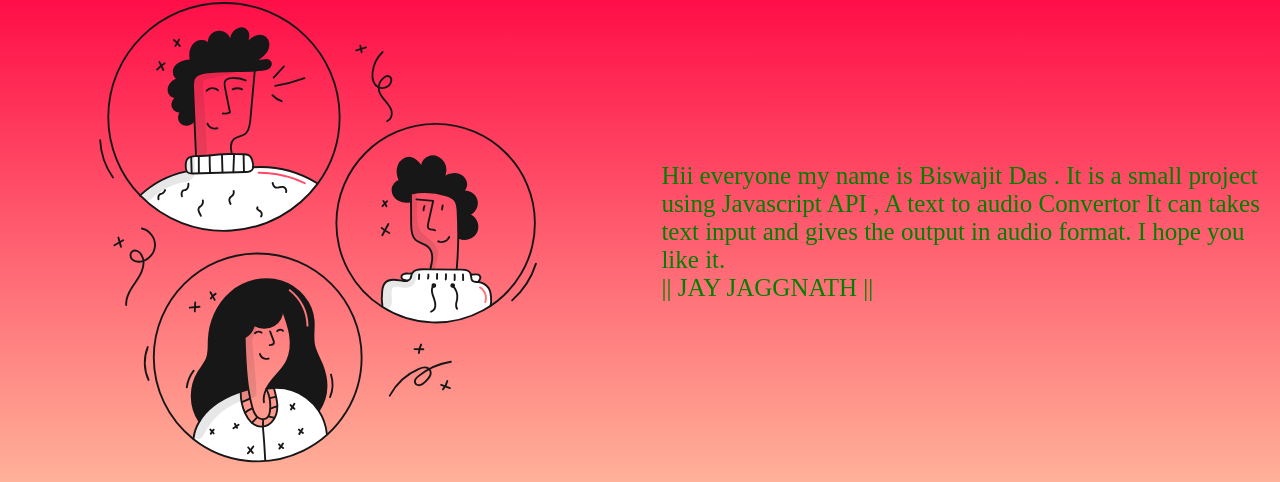
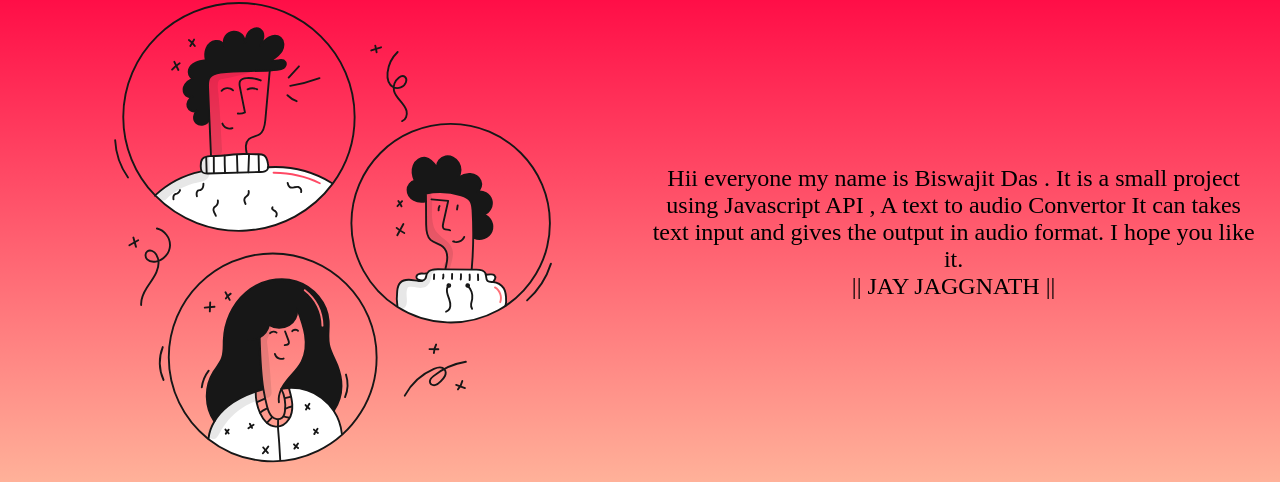
Before and after one commit to Biswajitdas2/webby-1st-ai, a plain HTML site: page index.html in a window 1280 px wide. Shown: the part 517-999 px from the top of the page. Drawn offline with Linux system fonts and the light colour scheme; a web font is replaced by a local one.

Commit message:
Update style.css

```diff
--- a/style.css
+++ b/style.css
@@ -92,15 +92,11 @@ i:hover{
     background-position: center;
 }
 .text-part{
+  font-family: style;
+    font-size: 24px;
+    text-align: center;
+    color: black;
     width: 48%;
-    background-size: cover;
-    font-family: style;
-    font-size: 25px;
-    display: flex;
-    justify-content: center;
-    align-items: center;
-    padding-left: 30px;
-    color: green;
     background-position: center;
 }
 @media screen and (max-width:600px) {
```
